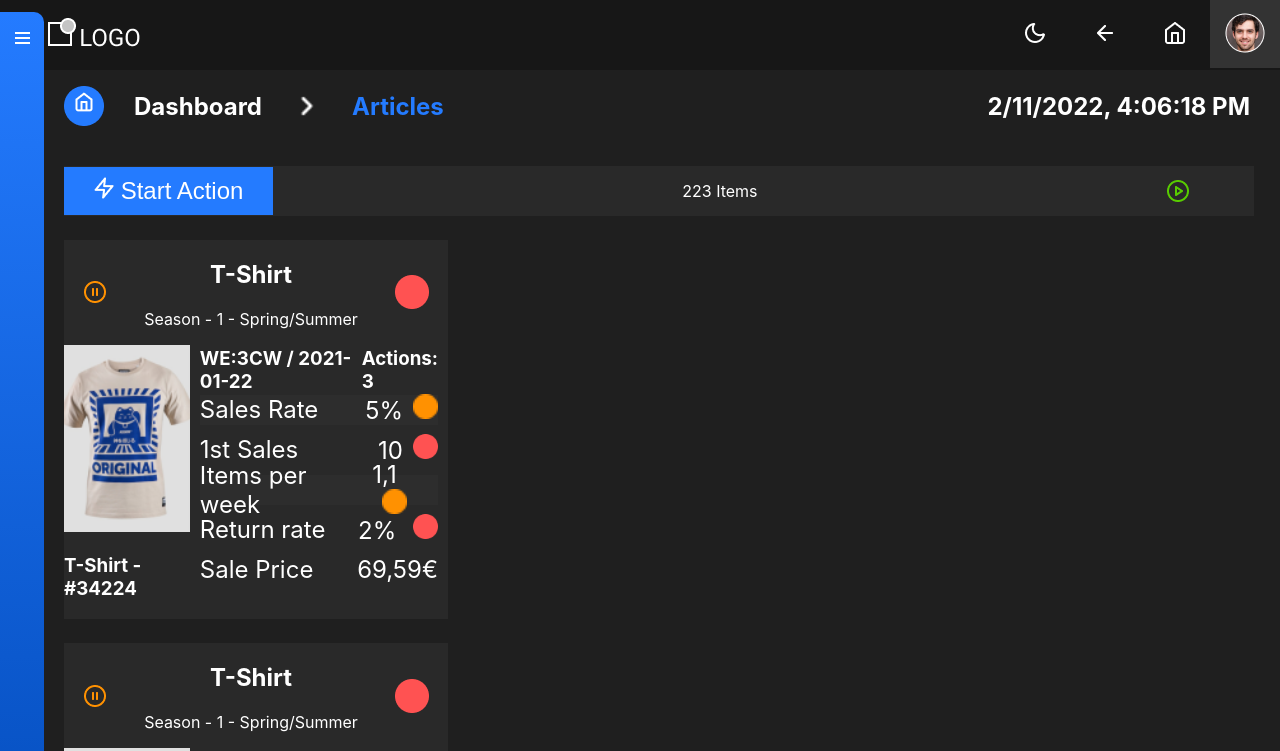
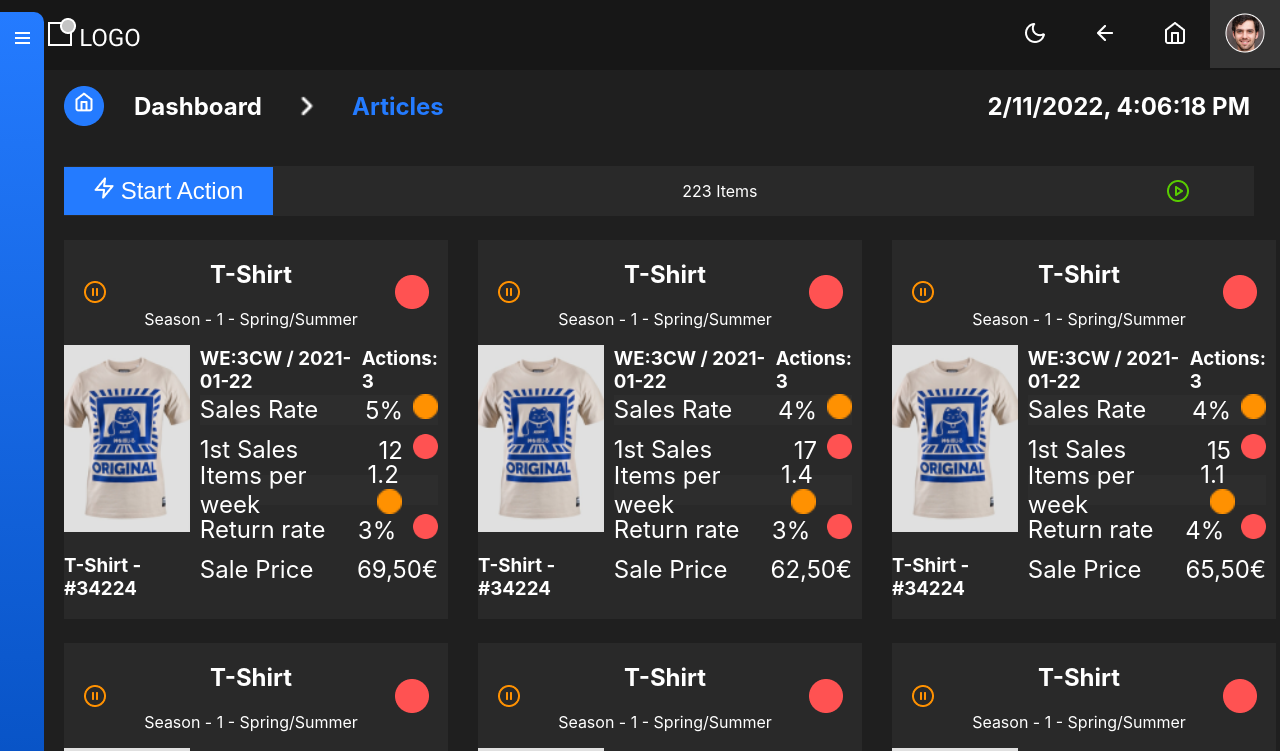
Before and after one commit to Semko1010/Shetani, a React (Create React App) app: page / in a window 1280 px wide. Shown: the top 751 px of the page. Built offline with nearby package versions, Linux system fonts and the light colour scheme.

Commit message:
Articles v1.1

```diff
--- a/src/component/Article/Article.js
+++ b/src/component/Article/Article.js
@@ -28,19 +28,19 @@ const Article = (props) => {
         </div>
         <div>
             <p>1st Sales</p>
-            <p>10<img src="./img/red.png" alt="" /> </p>
+            <p>{props.firstSales}<img src="./img/red.png" alt="" /> </p>
         </div>
         <div>
             <p>Items per week</p>
-            <p>1,1 <img src="./img/orange.png" alt="" /> </p>
+            <p>{props.perWeek} <img src="./img/orange.png" alt="" /> </p>
         </div>
         <div>
             <p>Return rate</p>
-            <p>2% <img src="./img/red.png" alt="" /> </p>
+            <p>{props.returnRate} <img src="./img/red.png" alt="" /> </p>
         </div>
         <div>
             <p>Sale Price</p>
-            <p>69,59€  </p>
+            <p>{props.price}</p>
         </div>
         </div>
     </article>
--- a/src/component/ArticleProps/ArticleProps.js
+++ b/src/component/ArticleProps/ArticleProps.js
@@ -1,13 +1,62 @@
+import "./ArticleProps.css"
 import Article from "../Article/Article"
 
 const ArticleProps = () => {
     return (
         <section className="articleSectionGrid">
         <Article
-        salesRate ={"5%"}
+        salesRate = {"5%"}
+        firstSales = {"12"}
+        perWeek = {"1.2"}
+        returnRate = {"3%"}
+        price = {"69,50€"}
+        tshirtNummer = {"21455"}
+        status = {"orange"}
         />
         <Article
-        salesRate ={"4%"}
+        salesRate = {"4%"}
+        firstSales = {"17"}
+        perWeek = {"1.4"}
+        returnRate = {"3%"}
+        price = {"62,50€"}
+        tshirtNummer = {"25335"}
+        status = {"red"}
+        />
+        <Article
+        salesRate = {"4%"}
+        firstSales = {"15"}
+        perWeek = {"1.1"}
+        returnRate = {"4%"}
+        price = {"65,50€"}
+        tshirtNummer = {"24355"}
+        status = {"red"}
+        />
+        <Article
+        salesRate = {"4%"}
+        firstSales = {"14"}
+        perWeek = {"1.1"}
+        returnRate = {"5%"}
+        price = {"65,50€"}
+        tshirtNummer = {"12355"}
+        status = {"Orange"}
+        />
+        <Article
+        salesRate = {"1%"}
+        firstSales = {"5"}
+        perWeek = {"1.5"}
+        returnRate = {"2%"}
+        price = {"67,50€"}
+        tshirtNummer = {"21255"}
+        status = {"red"}
+        />
+        <Article
+        salesRate = {"1%"}
+        firstSales = {"12"}
+        perWeek = {"1.4"}
+        returnRate = {"1%"}
+        price = {"64,50€"}
+        tshirtNummer = {"25435"}
+        status = {"red"}
         />
         </section>
      );
```
